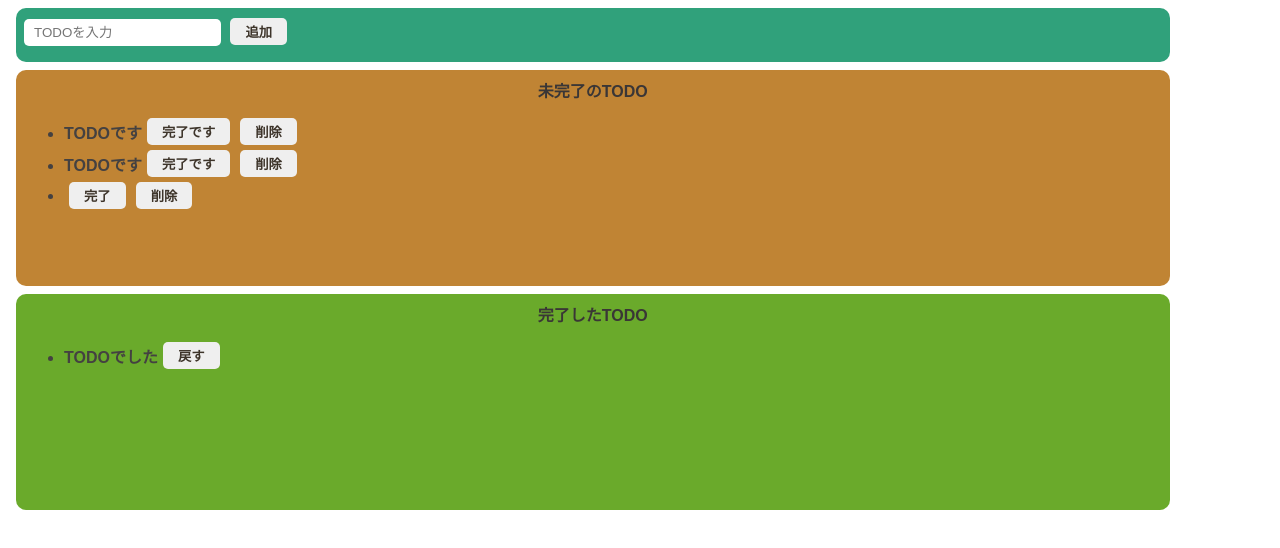
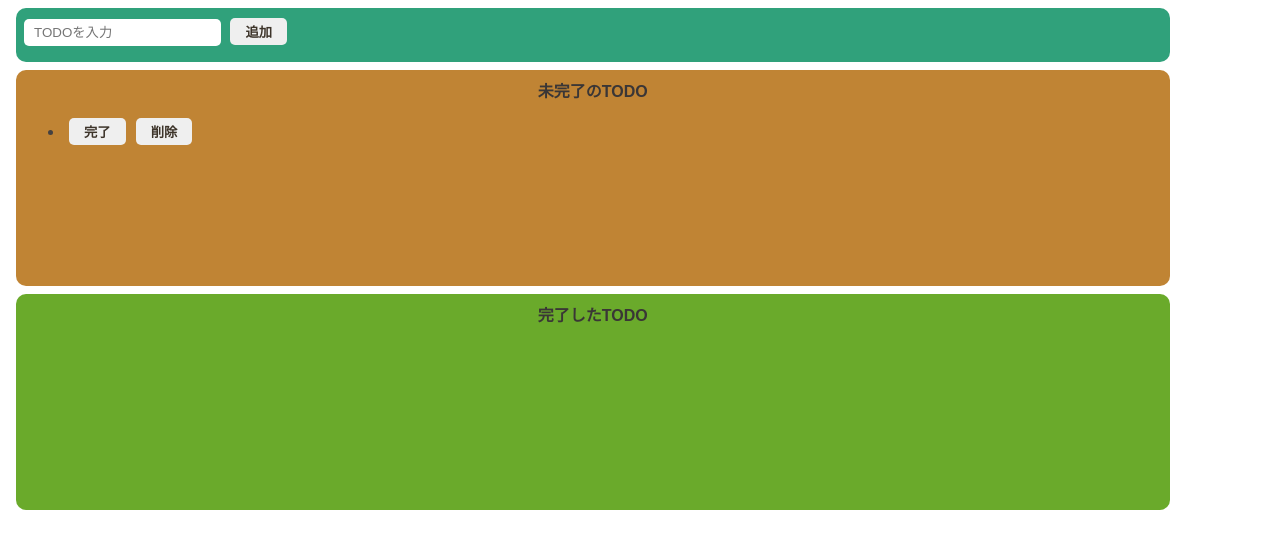
Before and after one commit to onaka-creator/codesandboc-test, a website built with Parcel: page index.html in a window 1280 px wide. Both pictures are taken after a click on the button "追加". Built offline with nearby package versions, Linux system fonts and the light colour scheme.

Commit message:
TODOapp作成完了

```diff
--- a/index.html
+++ b/index.html
@@ -12,27 +12,11 @@
     </div>
     <div class="imcomplete-area">
       <p class="title">未完了のTODO</p>
-      <ul id="imcomplete-list">
-        <div class="list-row">
-          <li>TODOです</li>
-          <button>完了です</button>
-          <button>削除</button>
-        </div>
-        <div class="list-row">
-          <li>TODOです</li>
-          <button>完了です</button>
-          <button>削除</button>
-        </div>
-      </ul>
+      <ul id="imcomplete-list"></ul>
     </div>
     <div class="complete-area">
       <p class="title">完了したTODO</p>
-      <ul id="complete-list">
-        <div class="list-row">
-          <li>TODOでした</li>
-          <button>戻す</button>
-        </div>
-      </ul>
+      <ul id="complete-list"></ul>
     </div>
     <script src="src/index.js"></script>
   </body>
--- a/src/index.js
+++ b/src/index.js
@@ -5,13 +5,23 @@ const onClinckAdd = () => {
   const inputText = document.getElementById("add-text").value;
   document.getElementById("add-text").value = "";
 
+  createIncompleteList(inputText);
+};
+
+//未完了リストから指定の要素を削除
+const deletFromIncompleteList = (target) => {
+  document.getElementById("imcomplete-list").removeChild(target);
+};
+
+//未完了リストに追加する関数
+const createIncompleteList = (text) => {
   //div生成
   const div = document.createElement("div");
   div.className = "list-row";
 
   //liタグ生成
   const li = document.createElement("li");
-  li.innerText = inputText;
+  li.innerText = text;
 
   //button（完了）タグ生成
   const completeButton = document.createElement("button");
@@ -36,6 +46,15 @@ const onClinckAdd = () => {
     //backButtonタグ生成
     const backButton = document.createElement("button");
     backButton.innerText = "戻す";
+    backButton.addEventListener("click", () => {
+      //押された戻すボタンの親タグ(div)を完了リストから削除
+      const deletTarget = backButton.parentNode;
+      document.getElementById("complete-list").removeChild(deletTarget);
+
+      //テキスト取得
+      const text = backButton.parentNode.firstElementChild.innerText;
+      createIncompleteList(text);
+    });
 
     //divタグの子要素に各要素を設定
     addTarget.appendChild(li);
@@ -62,11 +81,6 @@ const onClinckAdd = () => {
   document.getElementById("imcomplete-list").appendChild(div);
 };
 
-//未完了リストから指定の要素を削除
-const deletFromIncompleteList = (target) => {
-  document.getElementById("imcomplete-list").removeChild(target);
-};
-
 document
   .getElementById("add-button")
   .addEventListener("click", () => onClinckAdd());
```
